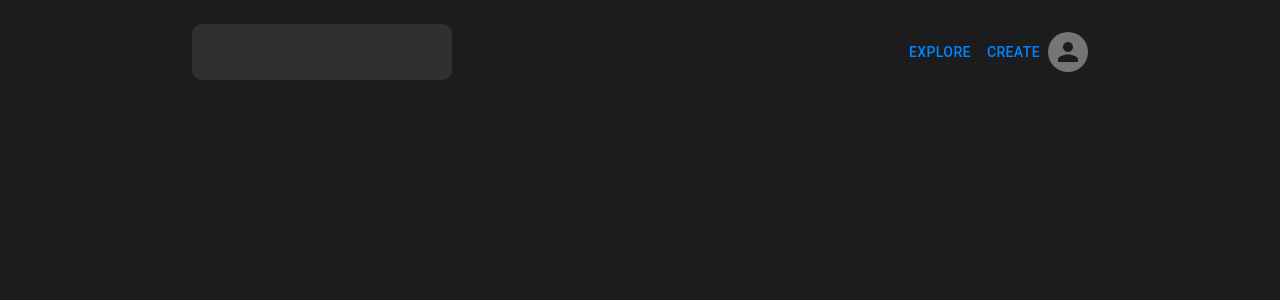
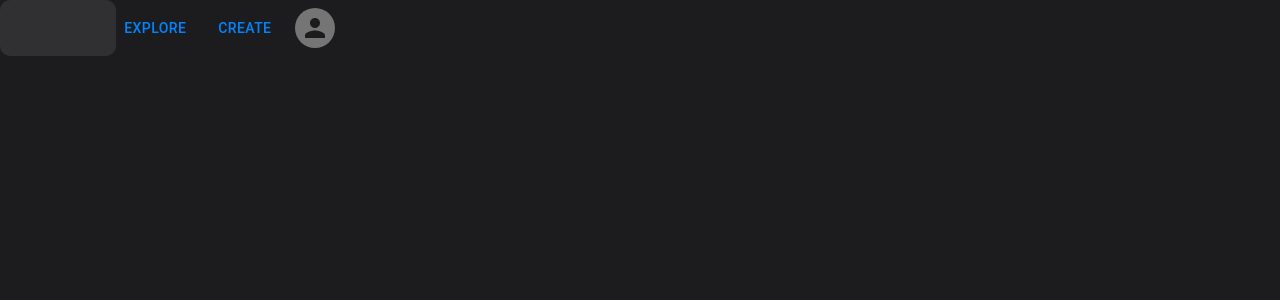
Before and after one commit to senitskiy/MNFT, a React (Create React App) app: page / in a window 1280 px wide. Shown: the top 300 px of the page. Built offline with nearby package versions, Linux system fonts and the light colour scheme; some icons are missing.

Commit message:
update design

```diff
--- a/src/App.tsx
+++ b/src/App.tsx
@@ -37,6 +37,13 @@ const theme = createTheme({
         }
       }
     },
+    MuiInputBase: {
+      styleOverrides: {
+        root: {
+          padding: 0,
+        }
+      }
+    },
     MuiPaper: {
       styleOverrides: {
         root: {
--- a/src/Components/header/Header.tsx
+++ b/src/Components/header/Header.tsx
@@ -1,4 +1,4 @@
-import { Avatar, Button, Stack } from "@mui/material";
+import { Avatar, Button, Container, Stack } from "@mui/material";
 import { Box } from "@mui/system";
 import { useNavigate } from "react-router-dom";
 import { Search } from "../input/Search";
@@ -8,15 +8,12 @@ export const Header = () => {
     const nav = useNavigate();
 
     return (
-        <Box mt={3} sx={{
-            position: "fixed",
-            display: "flex",
-            width: "100%",
-            justifyContent: "center"
+        <Box component="div" sx={{
+            position: "fixed"
         }}>
-            <Stack sx={{  width: "70%" }} direction="row" justifyContent="space-between" alignItems="center">
+            <Stack sx={{ width: "70%" }} direction="row" justifyContent="space-between" alignItems="center">
                 <Search />
-                <Stack direction="row">
+                <Stack direction="row" spacing={2}>
                     <Button>Explore</Button>
                     <Button onClick={() => nav("/mint")}>Create</Button>
                     <Avatar />
--- a/src/Pages/MNFT/MintMNFT.tsx
+++ b/src/Pages/MNFT/MintMNFT.tsx
@@ -39,10 +39,10 @@ const MintMNFT = () => {
     }
 
     return (
-        <div>
+        <Box>
             <Header />
-            <Grid p={2} spacing={3} sx={{ height: "100vh" }} container justifyContent="center" alignItems="center">
-                <Grid item>
+            <Stack spacing={2} sx={{ height: "100vh" }} direction="row" justifyContent="center" alignItems="center">
+
                 <Paper>
                     {/* <Box
                                 sx={{
@@ -72,10 +72,10 @@ const MintMNFT = () => {
                     >
                     </Box>
                 </Paper>
-                </Grid>
-                <Grid item xs={3}>
+
+                <Box width="30%">
                     <Grid container spacing={2} component="form">
-                        <Grid item xs={10}>
+                        <Grid item xs={12}>
                             <Input
                                 label="Name"
                                 name="name"
@@ -84,7 +84,7 @@ const MintMNFT = () => {
                                 placeholder="Name of composition"
                             />
                         </Grid>
-                        <Grid item xs={10}>
+                        <Grid item xs={12}>
                             <Textarea
                                 label="Description"
                                 name="description"
@@ -93,7 +93,7 @@ const MintMNFT = () => {
                                 placeholder="Description"
                             />
                         </Grid>
-                        <Grid item xs={10}>
+                        <Grid item xs={12}>
                             <Input
                                 label="Price of NFT"
                                 name="cost"
@@ -103,7 +103,7 @@ const MintMNFT = () => {
                                 placeholder="1.1 ETH"
                             />
                         </Grid>
-                        <Grid item xs={10}>
+                        <Grid item xs={12}>
                             <Input
                                 label="Price of one week ad"
                                 type="number"
@@ -113,16 +113,16 @@ const MintMNFT = () => {
                                 placeholder="0.11 ETH"
                             />
                         </Grid>
-                        <Grid item xs={10}>
+                        <Grid item xs={12}>
                             <Stack justifyContent="space-between" direction="row">
                                 <Button variant="contained">Publish</Button>
                                 <Button>Save draft</Button>
                             </Stack>
                         </Grid>
                     </Grid>
-                </Grid>
-            </Grid>
-        </div>
+                </Box>
+            </Stack>
+        </Box>
     );
 }
 
--- a/src/Pages/Marketplace.jsx
+++ b/src/Pages/Marketplace.jsx
@@ -3,11 +3,9 @@ import { Header } from "../Components/header/Header"
 
 const Marketplace = () => {
     return(
-      <Box>
+      <div>
           <Header />
-            <Grid>
-            </Grid>
-      </Box>
+      </div>
     );
 }
 
```
Also changed, not shown: 1 other file (tests, documents, lock files or other folders). Lines whose indentation alone changed are shown as unchanged.
